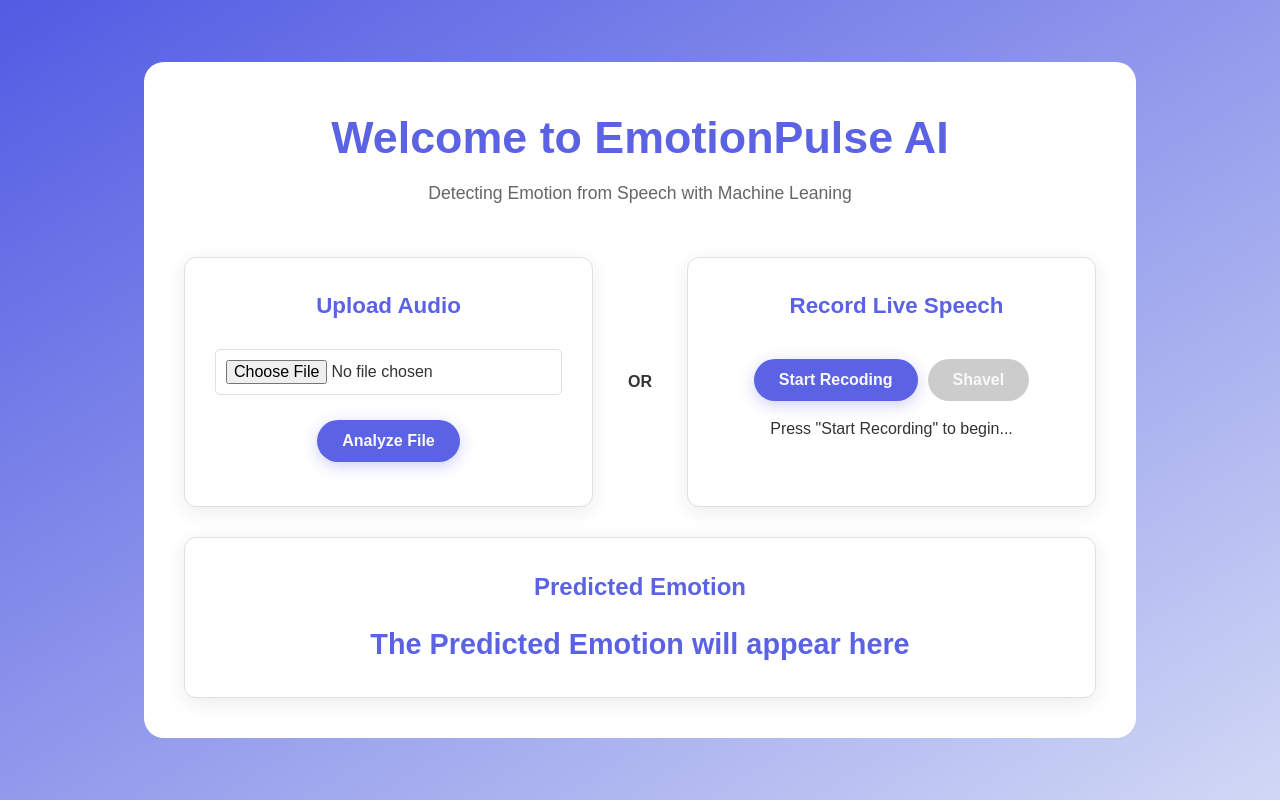
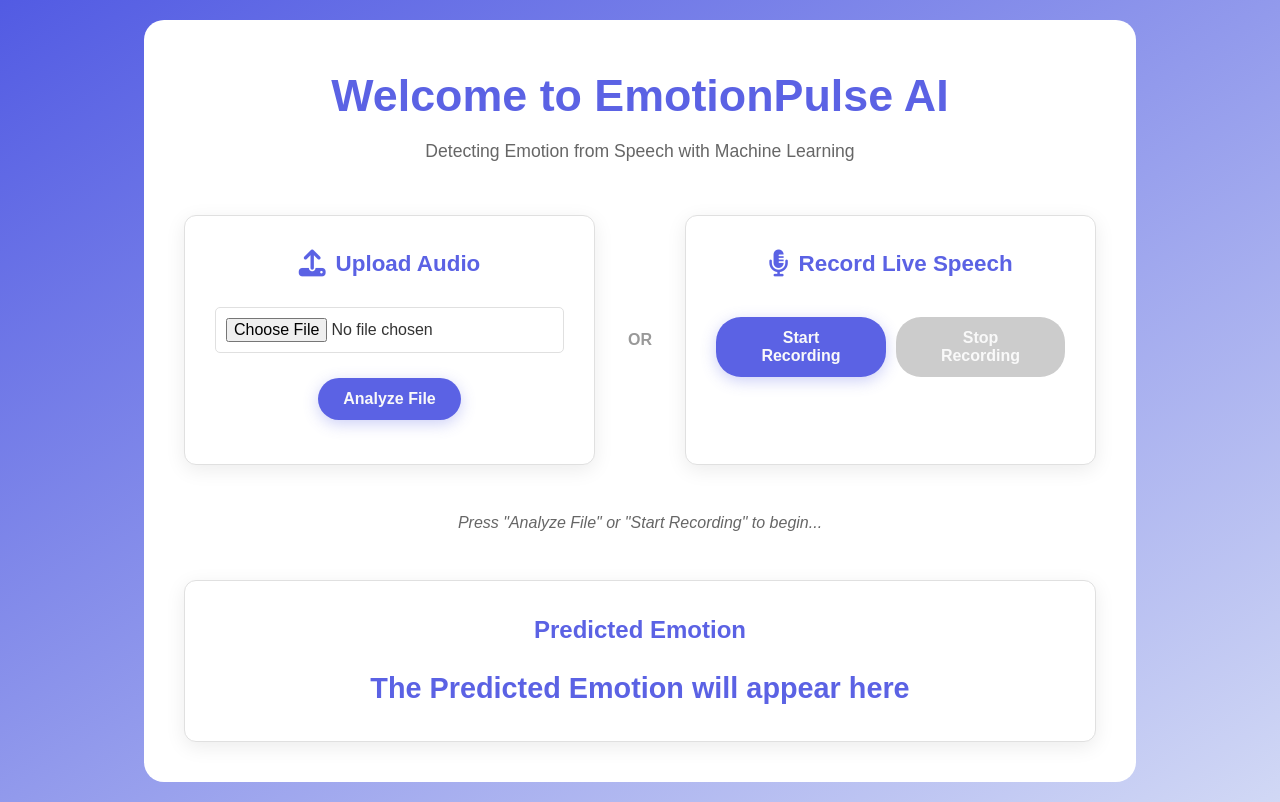
Before and after one commit to NIHAR-SRIVASTAVA19/Speech-Emotion-Recognition, a Flask app: page / in a window 1280 px wide. Run offline with Flask 3, Linux system fonts and the light colour scheme; parts of the project's set-up code (start-up, migrations or seed data) failed here and were passed over; some libraries are stand-ins or nearby versions.

Commit message:
final commit

```diff
--- a/app.py
+++ b/app.py
@@ -1,8 +1,183 @@
-from flask import Flask,render_template,url_for
-app= Flask(__name__)
+from flask import Flask, render_template, request, jsonify
+import pickle
+import os
+import numpy as np
+from werkzeug.utils import secure_filename
+# Assuming utils.py is in the same directory
+from utils import allowed_file, extract_features
+
+app = Flask(__name__)
+
+# --- Configuration ---
+# Define the expected number of features (40 MFCCs + 3 Scalars + 12 Chroma + 128 Mel + 7 Contrast + 6 Tonnetz)
+N_FEATURES = 196
+UPLOAD_FOLDER = 'uploads'
+app.config['UPLOAD_FOLDER'] = UPLOAD_FOLDER
+
+# --- CONFIDENCE THRESHOLD (SOFTWARE FIX) ---
+# ADJUSTED: Setting a very high bar (7.5) to prevent accidental false positives for ANGRY.
+ANGRY_THRESHOLD = 7.5
+
+if not os.path.exists(UPLOAD_FOLDER):
+    os.makedirs(UPLOAD_FOLDER)
+
+# defining paths to model files
+MODEL_DIR= 'model'
+f_svm_model= os.path.join(MODEL_DIR,'best_svm_model.pkl')
+f_scaler=os.path.join(MODEL_DIR,'scaler.pkl')
+f_label_map=os.path.join(MODEL_DIR,'emotion_label_map.pkl')
+
+# --- Model Loading ---
+model = None
+scaler = None
+label_map = None
+EMOTION_LABELS = []
+
+try:
+    with open(f_svm_model, 'rb') as f:
+        model = pickle.load(f)
+    with open(f_scaler, 'rb') as f:
+        scaler = pickle.load(f)
+    with open(f_label_map, 'rb') as f:
+        label_map = pickle.load(f)
+
+    # --- CRITICAL FIX: Ensure EMOTION_LABELS is a correctly sorted list of strings ---
+    EMOTION_LABELS = ['angry', 'calm', 'disgust', 'fearful', 'happy', 'neutral', 'sad', 'surprised']
+
+    print("Model files loaded successfully.")
+    print(f"Final Loaded Labels List for Indexing: {EMOTION_LABELS}")
+
+except FileNotFoundError:
+    print("Model files not found. Please ensure the model is trained and files are in place.")
+    exit()
+except Exception as e:
+    print(f"An unexpected error occurred during model loading: {e}")
+    exit()
+
+# -------------------------------------------------------------
+# --- Flask Routes ---
+# -------------------------------------------------------------
+
 @app.route('/')
 def home():
     return render_template('index.html')
 
+
+@app.route('/predict',methods=['POST'])
+def predict_emotion():
+    if model is None or scaler is None:
+        return jsonify({'success': False, 'error': 'Server model not initialized.'}), 500
+
+    if 'audio_file' not in request.files:
+        return jsonify({'success': False, 'error': 'No file part in the request'}), 400
+
+    file = request.files['audio_file']
+
+    if file.filename == '' or not allowed_file(file.filename):
+        return jsonify({'success': False, 'error': 'Invalid file type or empty file name.'}), 400
+
+    # 1. Save the file temporarily
+    filename = secure_filename(file.filename)
+    file_path = os.path.join(app.config['UPLOAD_FOLDER'], filename)
+
+    try:
+        file.save(file_path)
+
+        # --- DEBUGGING LOGIC: Check file size ---
+        file_size = os.path.getsize(file_path)
+        print(f"DEBUG: Saved audio file size: {file_size} bytes.")
+
+        if file_size < 1024:
+             print("DEBUG: Warning: File size is very small. Recording might be too short or corrupted.")
+
+        # 2. Extract features from the uploaded audio file
+        features = extract_features(file_path)
+
+        if features is None or features.size == 0:
+             print(f"ERROR: Librosa failed to load data from {file_path}. File size was {file_size} bytes.")
+             return jsonify({'success': False, 'error': 'Failed to extract features (empty audio data). Possible codec issue or silent recording.'}), 500
+
+        # --- CRITICAL FEATURE COUNT CHECK ---
+        if features.shape[0] != N_FEATURES:
+            print(f"DEBUG: Expected {N_FEATURES} features. Received {features.shape[0]} features.")
+            return jsonify({
+                'success': False,
+                'error': f'Feature mismatch: Expected {N_FEATURES} features, but extracted {features.shape[0]}.'
+            }), 500
+        # ----------------------------------
+
+        # Reshape for a single sample: (1, N_FEATURES)
+        features = features.reshape(1, -1)
+
+        # 3. Scale the features
+        import warnings
+        with warnings.catch_warnings():
+             warnings.simplefilter("ignore")
+             features_scaled = scaler.transform(features)
+
+        # 4. Prediction and Confidence Scores
+
+        # Get raw scores from SVM's decision function
+        confidence_scores = model.decision_function(features_scaled)[0]
+        score_dict = {label: score for label, score in zip(EMOTION_LABELS, confidence_scores)}
+        print(f"DEBUG: Confidence Scores (Raw): {score_dict}")
+
+        # Find indices/scores for common misclassification targets
+        angry_index = EMOTION_LABELS.index('angry')
+        angry_score = confidence_scores[angry_index]
+        fearful_index = EMOTION_LABELS.index('fearful') # Find the index for Fearful
+
+        # --- APPLY CONFIDENCE THRESHOLDING LOGIC (Final Tune) ---
+
+        if angry_score > ANGRY_THRESHOLD:
+            # Angry is genuinely high, trust the prediction
+            predicted_index = angry_index
+        else:
+            # If Angry score is below threshold (7.5), suppress both high-arousal classes
+
+            modified_scores = np.copy(confidence_scores)
+
+            # Suppress Angry
+            modified_scores[angry_index] = -999.0
+
+            # Suppress Fearful (the new winner, if not suppressed, would be 6.27)
+            modified_scores[fearful_index] = -999.0
+
+            # Find the new highest index (should be Calm, Happy, or Sad now)
+            predicted_index = np.argmax(modified_scores)
+
+        # -------------------------------------------
+
+        # 5. Final Prediction Mapping
+
+        if 0 <= predicted_index < len(EMOTION_LABELS):
+            predicted_emotion = EMOTION_LABELS[predicted_index]
+
+            # --- CRITICAL FINAL DEBUG LINE ---
+            print(f"DEBUG: Final Predicted Emotion (Calculated): {predicted_emotion.capitalize()}")
+            # ---------------------------------
+
+            return jsonify({
+                'success': True,
+                'predicted_emotion': str(predicted_emotion).capitalize()
+            })
+        else:
+            # This case should be rare with the thresholding logic in place
+            print(f"DEBUG: Calculated index {predicted_index} is out of range.")
+            return jsonify({
+                'success': False,
+                'error': f'Prediction index {predicted_index} is out of range for the {len(EMOTION_LABELS)} emotion labels.'
+            }), 500
+
+    except Exception as e:
+        print(f"ERROR: An unhandled exception occurred during prediction: {e}")
+        return jsonify({'success': False, 'error': f'Internal server prediction error: {e}'}), 500
+
+    finally:
+        # 7. Clean up the uploaded file
+        if os.path.exists(file_path):
+             os.remove(file_path)
+
+
 if __name__ == '__main__':
     app.run(debug=True)
--- a/requirements.txt
+++ b/requirements.txt
@@ -3,3 +3,5 @@ librosa
 matplotlib
 sklearn
 Flask
+pandas
+ipykernel
--- a/static/js/app.js
+++ b/static/js/app.js
@@ -0,0 +1,166 @@
+document.addEventListener('DOMContentLoaded', () => {
+    const audioFileInput = document.getElementById('audiofile');
+    const uploadButton = document.getElementById('uploadButton');
+    const recordButton = document.getElementById('recordButton');
+    const stopButton = document.getElementById('stopButton');
+    const statusText = document.getElementById('statusText');
+    const emotionResult = document.getElementById('emotionResult');
+
+    let mediaRecorder;
+    let audioChunks = [];
+
+    const API_ENDPOINT = '/predict';
+
+    function setStatus(message, isError = false) {
+        statusText.textContent = message;
+        // Use inline style for quick feedback. Ensure .recording-status-text is defined in CSS.
+        statusText.style.color = isError ? '#dc3545' : '#198754';
+        if (!isError) {
+            // Only clear the result display when starting a new analysis
+            if (message.includes('Analyzing')) {
+                emotionResult.textContent = 'Analyzing...';
+                emotionResult.style.color = '#333';
+            }
+        }
+    }
+
+    function displayResult(emotion) {
+        emotionResult.textContent = emotion;
+        emotionResult.style.color = '#5b62e4'; // Match primary color
+    }
+
+    // --- API Sending Function ---
+    async function analyzeAudio(audioBlob, filename) {
+        setStatus("Sending audio for analysis...");
+        const formData = new FormData();
+        formData.append('audio_file', audioBlob, filename);
+
+        try {
+            const response = await fetch(API_ENDPOINT, {
+                method: 'POST',
+                body: formData
+            });
+
+            const data = await response.json();
+
+            if (data.success) {
+                setStatus("Analysis complete. Result displayed below.", false);
+                displayResult(data.predicted_emotion);
+            } else {
+                // Display the specific error message from the Flask server
+                const errorMsg = data.error || 'Unknown server error.';
+                setStatus(`Error: ${errorMsg}`, true);
+                displayResult('Prediction failed.');
+            }
+
+        } catch (error) {
+            console.error('Fetch error:', error);
+            setStatus(`Network Error: ${error.message}. Check server connection.`, true);
+            displayResult('Analysis failed.');
+        }
+    }
+
+    // --- 1. File Upload Logic ---
+    uploadButton.addEventListener('click', () => {
+        const file = audioFileInput.files[0];
+        if (!file) {
+            setStatus("Please select an audio file first.", true);
+            return;
+        }
+
+        // Disable buttons while analyzing
+        uploadButton.disabled = true;
+        recordButton.disabled = true;
+
+        analyzeAudio(file, file.name).finally(() => {
+            uploadButton.disabled = false;
+            recordButton.disabled = false;
+        });
+    });
+
+    // --- 2. Live Recording Logic ---
+
+    recordButton.addEventListener('click', async () => {
+        try {
+            // Attempt to get microphone access
+            const stream = await navigator.mediaDevices.getUserMedia({
+                audio: true,
+                video: false // Ensure video is explicitly false
+            });
+
+            // --- CRITICAL FIX REVERSION: Use reliable WebM/Opus ---
+            const TARGET_MIME_TYPE = 'audio/webm; codecs=opus';
+            let mimeType = TARGET_MIME_TYPE;
+
+            // Fallback check for standard webm
+            if (!MediaRecorder.isTypeSupported(TARGET_MIME_TYPE)) {
+                if (MediaRecorder.isTypeSupported('audio/webm')) {
+                   mimeType = 'audio/webm';
+                } else {
+                    // This should generally not happen in a modern browser
+                    throw new Error("No compatible recording format (WebM/Opus) supported by browser.");
+                }
+            }
+
+            mediaRecorder = new MediaRecorder(stream, { mimeType: mimeType });
+            audioChunks = [];
+
+            mediaRecorder.ondataavailable = event => {
+                audioChunks.push(event.data);
+            };
+
+            mediaRecorder.onstop = () => {
+                // Once recording stops, close the stream tracks
+                stream.getTracks().forEach(track => track.stop());
+
+                // Use the successful MIME type from the recorder
+                const audioBlob = new Blob(audioChunks, { type: mediaRecorder.mimeType });
+
+                // Use .webm extension for server processing
+                const filename = `recording-${Date.now()}.webm`;
+
+                // Start analysis
+                analyzeAudio(audioBlob, filename).finally(() => {
+                    recordButton.disabled = false;
+                    stopButton.disabled = true;
+                });
+            };
+
+            // Start recording
+            mediaRecorder.start();
+            setStatus("Recording... Press 'Stop Recording' when finished.", false);
+            recordButton.disabled = true;
+            stopButton.disabled = false;
+
+        } catch (error) {
+            console.error('Microphone access failed:', error);
+
+            // --- IMPROVED ERROR REPORTING ---
+            let userErrorMsg = "Error: Could not access microphone. ";
+
+            if (error.name === "NotAllowedError") {
+                userErrorMsg += "Access denied. Check your browser permissions.";
+            } else if (error.name === "NotFoundError" || error.name === "DeviceNotFoundError") {
+                userErrorMsg += "No microphone device found.";
+            } else if (error.name === "NotReadableError") {
+                userErrorMsg += "Microphone is in use by another application.";
+            } else if (error.message.includes("No compatible recording format")) {
+                 userErrorMsg = "Fatal Error: Browser does not support standard WebM recording.";
+            } else {
+                userErrorMsg += "Check console for details.";
+            }
+
+            setStatus(userErrorMsg, true);
+            recordButton.disabled = false;
+            stopButton.disabled = true;
+        }
+    });
+
+    stopButton.addEventListener('click', () => {
+        if (mediaRecorder && mediaRecorder.state !== 'inactive') {
+            mediaRecorder.stop();
+            setStatus("Recording stopped. Sending audio for analysis...", false);
+            // Buttons will be re-enabled after the API call completes in mediaRecorder.onstop
+        }
+    });
+});
--- a/templates/index.html
+++ b/templates/index.html
@@ -1,44 +1,69 @@
 <!DOCTYPE html>
-<html lang="en"><i class="fas fa-upload"></i>
+<html lang="en">
 <head>
     <meta charset="UTF-8">
     <meta name="viewport" content="width=device-width, initial-scale=1.0">
     <title>EmotionPulse AI</title>
+    <!-- Link to your CSS file -->
     <link rel='stylesheet' href="{{url_for('static',filename='css/style.css')}}">
+    <!-- Using a generic Font Awesome Kit ID for demonstration -->
+    <script src="https://kit.fontawesome.com/a076d05399.js" crossorigin="anonymous"></script>
+    <style>
+        /* Basic styling for the new global status area */
+        .global-status {
+            text-align: center;
+            padding: 15px 0;
+            min-height: 50px; /* Ensure space is reserved */
+        }
+    </style>
 </head>
 <body>
     <div class="container">
-        <header class="header"><h1>Welcome to EmotionPulse AI</h1>
-        <p>Detecting Emotion from Speech with Machine Leaning</p>
+        <header class="header">
+            <h1>Welcome to EmotionPulse AI</h1>
+            <p>Detecting Emotion from Speech with Machine Learning</p>
         </header>
 
         <main class="content-area">
+
+            <!-- Upload Section -->
             <div class="card input-card upload-section">
-                <h2>Upload Audio</h2>
-                <input type="file" id="audiofile" accept="audio\*">
+                <h2><i class="fas fa-upload"></i>Upload Audio</h2>
+                <input type="file" id="audiofile" accept="audio/*">
                 <button id="uploadButton" class="btn primary-btn">Analyze File</button>
             </div>
 
-            <div class="seperator">
+            <!-- Separator -->
+            <div class="separator">
                 <span class="or-text">OR</span>
             </div>
 
+            <!-- Mic Section -->
             <div class="card input-card mic-section">
                 <h2><i class="fas fa-microphone-alt"></i>Record Live Speech</h2>
                 <div class="mic-controls">
-                    <button id="recordButton" class="btn primary-btn">Start Recoding</button>
-                    <button id="stopButton" class="btn secondary-btn" disabled>Shavel</button>
+                    <button id="recordButton" class="btn primary-btn">Start Recording</button>
+                    <!-- Corrected typo: "Shavel" to "Stop Recording" -->
+                    <button id="stopButton" class="btn secondary-btn" disabled>Stop Recording</button>
                 </div>
-                <p id="statusText" class="recording status-text">Press "Start Recording" to begin...</p>
+                <!-- The statusText is REMOVED from here -->
             </div>
+        </main>
 
-        </main>
+        <!-- NEW: Global Status Container for both Upload and Recording -->
+        <div class="global-status">
+            <!-- MOVED the status text here to be neutral and centralized -->
+            <p id="statusText" class="recording-status-text">Press "Analyze File" or "Start Recording" to begin...</p>
+        </div>
+
+        <!-- Result Section -->
         <section class="result-section card">
             <h2>Predicted Emotion</h2>
             <p id="emotionResult" class="emotion-display" >The Predicted Emotion will appear here</p>
         </section>
     </div>
-    <script src="https://kit.fontawesome.com/your-font-awesome-kit-id.js" crossorigin="anonymous"></script>
+
+    <!-- Link to your JavaScript file (must be after all elements) -->
     <script src="{{url_for('static',filename='js/app.js')}}"></script>
 </body>
 </html>
```
Also changed, not shown: data_preprocessor.py (+28 -5 lines), utils.py (added, +66 -0 lines), 5 other files.
